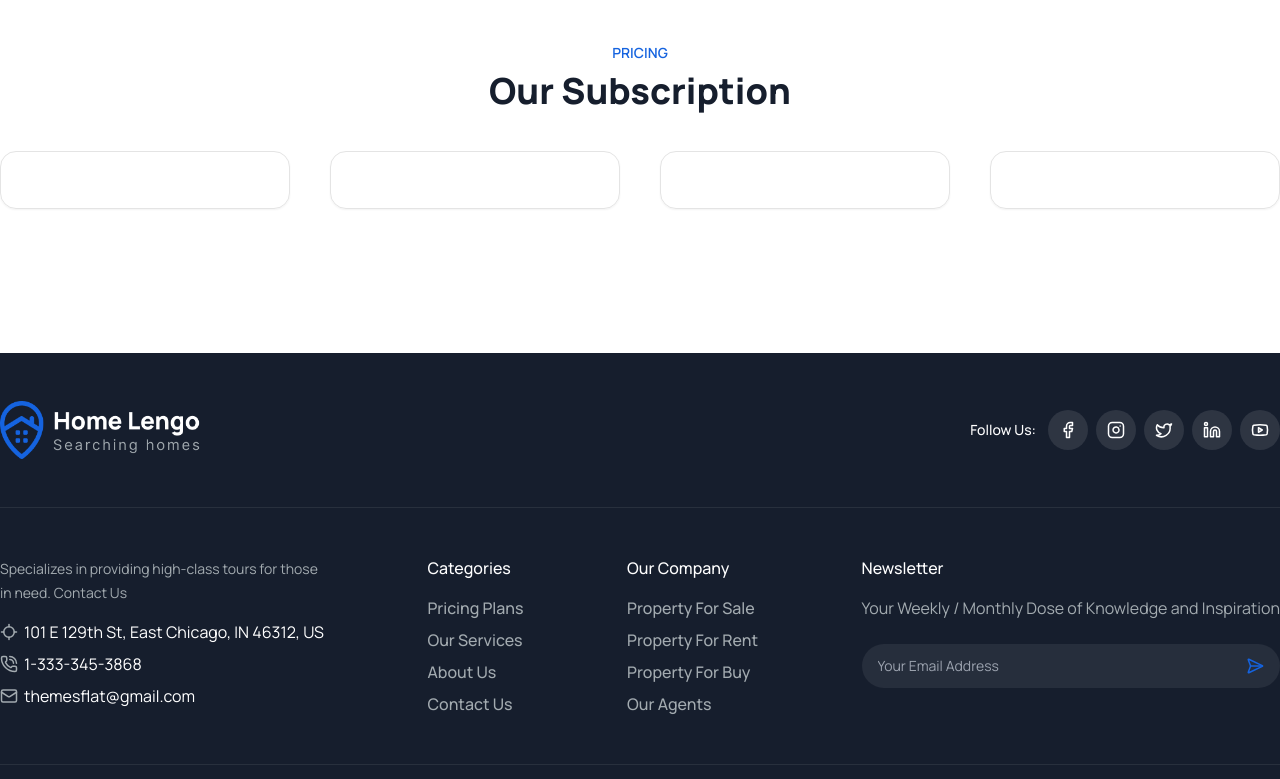
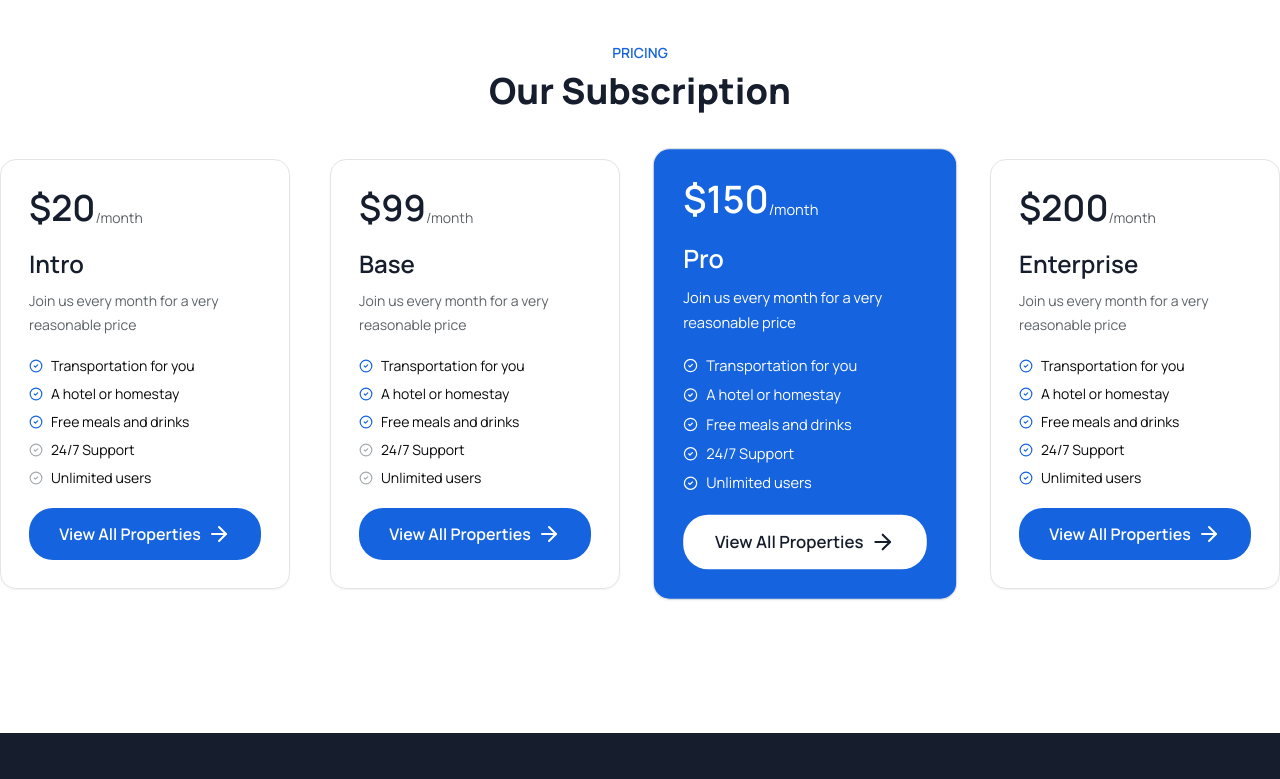
Before and after one commit to aryan7123/homelengo, a Next.js app: page /pricing in a window 1280 px wide. Shown: the part 533-1312 px from the top of the page. Built offline with nearby package versions, Linux system fonts and the light colour scheme; no server answers.

Commit message:
created the pricing box container

```diff
--- a/app/pricing/page.tsx
+++ b/app/pricing/page.tsx
@@ -1,7 +1,11 @@
+'use client';
+
 import React from "react";
 import Link from "next/link";
 import Navbar from "../components/Navbar";
 import Footer from "../components/Footer";
+import { ArrowRight, CircleCheck } from "lucide-react";
+import Faqs from "../components/Faqs";
 
 const page = () => {
   return (
@@ -22,22 +26,158 @@ const page = () => {
           </div>
           <div className="w-[inherit] mx-auto py-24">
             <div className="flex flex-col items-center justify-center">
-                <span className="text-[#1563df] uppercase text-sm font-semibold mb-2">pricing</span>
-                <h2 className="text-4xl font-extrabold text-[#161e2d] capitalize">our subscription</h2>
+              <span className="text-[#1563df] uppercase text-sm font-semibold mb-2">
+                pricing
+              </span>
+              <h2 className="text-4xl font-extrabold text-[#161e2d] capitalize">
+                our subscription
+              </h2>
             </div>
-            <div className="w-full mt-10 flex md:flex-row flex-col items-center gap-10">
-                <div className="w-full md:w-1/4 p-7 rounded-2xl border border-[#e4e4e4] shadow-sm">
-
+            <div className="w-full mt-12 flex md:flex-row flex-col items-center gap-10">
+              <div className="group w-full md:w-1/4 p-7 rounded-2xl border border-[#e4e4e4] shadow-sm cursor-pointer transition-all duration-300 hover:bg-[#1563df] hover:scale-105">
+                <div className="flex items-end mb-5">
+                  <h3 className="text-[#161e2d] text-4xl font-semibold group-hover:text-white">$20</h3>
+                  <span className="text-[#5c6368] text-sm group-hover:text-white">/month</span>
                 </div>
-                <div className="w-full md:w-1/4 p-7 rounded-2xl border border-[#e4e4e4] shadow-sm">
-
+                <h3 className="text-[#161e2d] text-2xl font-semibold mb-2 group-hover:text-white">Intro</h3>
+                <span className="text-[#5c6368] text-sm group-hover:text-white">
+                  Join us every month for a very reasonable price
+                </span>
+                <ul className="mt-5">
+                    <li className="flex items-center gap-2 mb-2">
+                        <CircleCheck size={14} className="text-[#1563df] group-hover:text-white" />
+                        <span className="text-sm group-hover:text-white">Transportation for you</span>
+                    </li>
+                    <li className="flex items-center gap-2 mb-2">
+                        <CircleCheck size={14} className="text-[#1563df] group-hover:text-white" />
+                        <span className="text-sm group-hover:text-white">A hotel or homestay</span>
+                    </li>
+                    <li className="flex items-center gap-2 mb-2">
+                        <CircleCheck size={14} className="text-[#1563df] group-hover:text-white" />
+                        <span className="text-sm group-hover:text-white">Free meals and drinks</span>
+                    </li>
+                    <li className="flex items-center gap-2 mb-2">
+                        <CircleCheck size={14} className="text-[#a3abb0] group-hover:text-white" />
+                        <span className="text-sm group-hover:text-white">24/7 Support</span>
+                    </li>
+                    <li className="flex items-center gap-2">
+                        <CircleCheck size={14} className="text-[#a3abb0] group-hover:text-white" />
+                        <span className="text-sm group-hover:text-white">Unlimited users</span>
+                    </li>
+                </ul>
+                <button type="button" className="w-full group-hover:bg-white group-hover:text-[#161e2d] mt-5 rounded-3xl bg-[#1563df] text-white transition-colors text-base font-semibold flex items-center justify-center gap-1.5 py-3.5">
+                    <span>View All Properties</span>
+                    <ArrowRight />
+                </button>
+              </div>
+              <div className="w-full md:w-1/4 p-7 rounded-2xl border border-[#e4e4e4] shadow-sm group cursor-pointer transition-all duration-300 hover:bg-[#1563df] hover:scale-105">
+                <div className="flex items-end mb-5">
+                  <h3 className="text-[#161e2d] text-4xl font-semibold group-hover:text-white">$99</h3>
+                  <span className="text-[#5c6368] text-sm group-hover:text-white">/month</span>
                 </div>
-                <div className="w-full md:w-1/4 p-7 rounded-2xl border border-[#e4e4e4] shadow-sm">
-
+                <h3 className="text-[#161e2d] text-2xl font-semibold mb-2 group-hover:text-white">Base</h3>
+                <span className="text-[#5c6368] text-sm group-hover:text-white">
+                  Join us every month for a very reasonable price
+                </span>
+                <ul className="mt-5">
+                    <li className="flex items-center gap-2 mb-2">
+                        <CircleCheck size={14} className="text-[#1563df] group-hover:text-white" />
+                        <span className="text-sm group-hover:text-white">Transportation for you</span>
+                    </li>
+                    <li className="flex items-center gap-2 mb-2">
+                        <CircleCheck size={14} className="text-[#1563df] group-hover:text-white" />
+                        <span className="text-sm group-hover:text-white">A hotel or homestay</span>
+                    </li>
+                    <li className="flex items-center gap-2 mb-2">
+                        <CircleCheck size={14} className="text-[#1563df] group-hover:text-white" />
+                        <span className="text-sm group-hover:text-white">Free meals and drinks</span>
+                    </li>
+                    <li className="flex items-center gap-2 mb-2">
+                        <CircleCheck size={14} className="text-[#a3abb0] group-hover:text-white" />
+                        <span className="text-sm group-hover:text-white">24/7 Support</span>
+                    </li>
+                    <li className="flex items-center gap-2">
+                        <CircleCheck size={14} className="text-[#a3abb0] group-hover:text-white" />
+                        <span className="text-sm group-hover:text-white">Unlimited users</span>
+                    </li>
+                </ul>
+                <button type="button" className="w-full group-hover:bg-white group-hover:text-[#161e2d] mt-5 rounded-3xl bg-[#1563df] text-white transition-colors text-base font-semibold flex items-center justify-center gap-1.5 py-3.5">
+                    <span>View All Properties</span>
+                    <ArrowRight />
+                </button>
+              </div>
+              <div className="w-full bg-[#1563df] md:w-1/4 p-7 rounded-2xl border border-[#e4e4e4] shadow-sm group cursor-pointer md:scale-105">
+                <div className="flex items-end mb-5">
+                  <h3 className="text-white text-4xl font-semibold">$150</h3>
+                  <span className="text-white text-sm">/month</span>
                 </div>
-                <div className="w-full md:w-1/4 p-7 rounded-2xl border border-[#e4e4e4] shadow-sm">
-
+                <h3 className="text-white text-2xl font-semibold mb-2">Pro</h3>
+                <span className="text-white text-sm">
+                  Join us every month for a very reasonable price
+                </span>
+                <ul className="mt-5">
+                    <li className="flex items-center gap-2 mb-2">
+                        <CircleCheck size={14} className="text-white" />
+                        <span className="text-sm text-white">Transportation for you</span>
+                    </li>
+                    <li className="flex items-center gap-2 mb-2">
+                        <CircleCheck size={14} className="text-white" />
+                        <span className="text-sm text-white">A hotel or homestay</span>
+                    </li>
+                    <li className="flex items-center gap-2 mb-2">
+                        <CircleCheck size={14} className="text-white" />
+                        <span className="text-sm text-white">Free meals and drinks</span>
+                    </li>
+                    <li className="flex items-center gap-2 mb-2">
+                        <CircleCheck size={14} className="text-white" />
+                        <span className="text-sm text-white">24/7 Support</span>
+                    </li>
+                    <li className="flex items-center gap-2">
+                        <CircleCheck size={14} className="text-white" />
+                        <span className="text-sm text-white">Unlimited users</span>
+                    </li>
+                </ul>
+                <button type="button" className="w-full mt-5 rounded-3xl bg-white text-[#161e2d] transition-colors text-base font-semibold flex items-center justify-center gap-1.5 py-3.5">
+                    <span>View All Properties</span>
+                    <ArrowRight />
+                </button>
+              </div>
+              <div className="group w-full md:w-1/4 p-7 rounded-2xl border border-[#e4e4e4] shadow-sm group cursor-pointer transition-all duration-300 hover:bg-[#1563df] hover:scale-105">
+                <div className="flex items-end mb-5">
+                  <h3 className="text-[#161e2d] text-4xl font-semibold group-hover:text-white">$200</h3>
+                  <span className="text-[#5c6368] text-sm group-hover:text-white">/month</span>
                 </div>
+                <h3 className="text-[#161e2d] text-2xl font-semibold mb-2 group-hover:text-white">Enterprise</h3>
+                <span className="text-[#5c6368] text-sm group-hover:text-white">
+                  Join us every month for a very reasonable price
+                </span>
+                <ul className="mt-5">
+                    <li className="flex items-center gap-2 mb-2">
+                        <CircleCheck size={14} className="text-[#1563df] group-hover:text-white" />
+                        <span className="text-sm group-hover:text-white">Transportation for you</span>
+                    </li>
+                    <li className="flex items-center gap-2 mb-2">
+                        <CircleCheck size={14} className="text-[#1563df] group-hover:text-white" />
+                        <span className="text-sm group-hover:text-white">A hotel or homestay</span>
+                    </li>
+                    <li className="flex items-center gap-2 mb-2">
+                        <CircleCheck size={14} className="text-[#1563df] group-hover:text-white" />
+                        <span className="text-sm group-hover:text-white">Free meals and drinks</span>
+                    </li>
+                    <li className="flex items-center gap-2 mb-2">
+                        <CircleCheck size={14} className="text-[#1563df] group-hover:text-white" />
+                        <span className="text-sm group-hover:text-white">24/7 Support</span>
+                    </li>
+                    <li className="flex items-center gap-2">
+                        <CircleCheck size={14} className="text-[#1563df] group-hover:text-white" />
+                        <span className="text-sm group-hover:text-white">Unlimited users</span>
+                    </li>
+                </ul>
+                <button type="button" className="w-full group-hover:bg-white group-hover:text-[#161e2d] mt-5 rounded-3xl bg-[#1563df] text-white transition-colors text-base font-semibold flex items-center justify-center gap-1.5 py-3.5">
+                    <span>View All Properties</span>
+                    <ArrowRight />
+                </button>
+              </div>
             </div>
           </div>
         </div>
```
